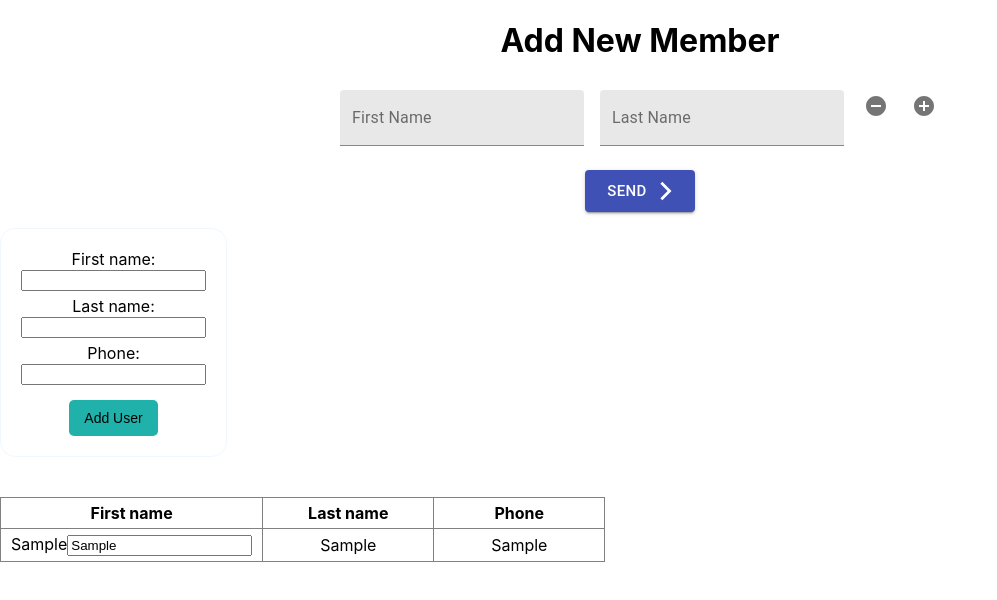
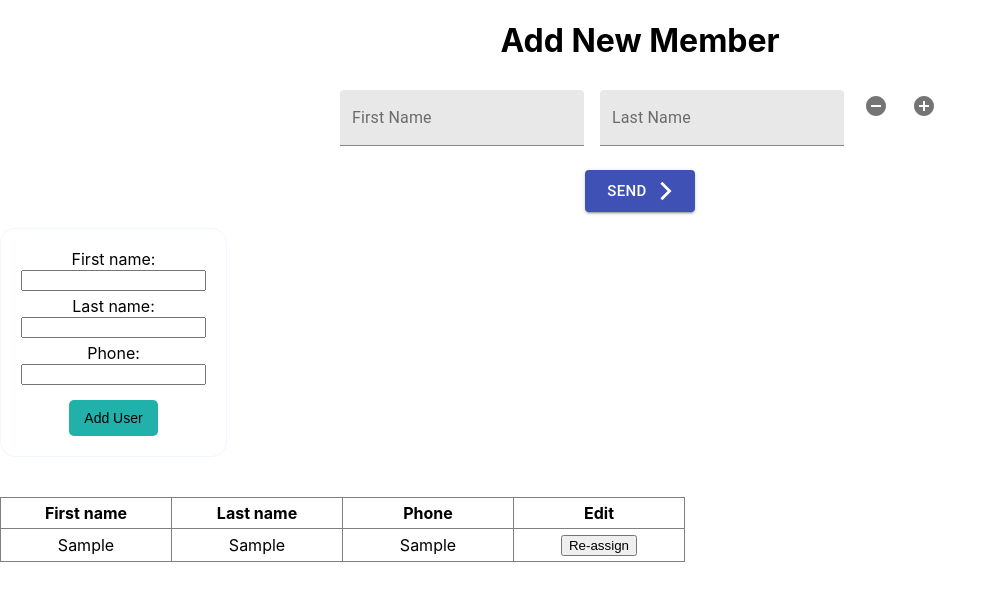
Before and after one commit to Akash1012/Hooks, a React (Create React App) app: page / in a window 1280 px wide. Both pictures are taken after typing "Sample", "Sample", "Sample" into the empty fields and a click on the input "Add User". Shown: the top 600 px of the page, without its empty margins (0-997 px from the left). Built offline with nearby package versions, Linux system fonts and the light colour scheme.

Commit message:
Dynamic form

```diff
--- a/src/Compoments/DynamicField/important.js
+++ b/src/Compoments/DynamicField/important.js
@@ -41,25 +41,22 @@ function PhoneBookForm(props) {
   });
 
   const handleChangeInput = (index, event) => {
-    // const values = [...inputFields];
-    console.log(event.target.name);
-    // values[index][event.target.name] = event.target.value
-    setInputFields({ ...inputFields, [event.target.name]: event.target.value });
-    // setInputFields(values)
-    // console.log("Value", inputFields);
+    setInputFields({
+      ...inputFields,
+      [event.target.name]: event.target.value,
+      mark: true,
+    });
   };
 
   const onSubmit = (e) => {
     const { save } = props;
     e.preventDefault();
     save(inputFields);
-    // setData([...data,[e.target.name] = e.target.name])
     setInputFields({
       userFirstname: "",
       userLastname: "",
       userPhone: "",
     });
-    console.log("Submit Data", inputFields);
   };
   return (
     <form onSubmit={onSubmit} style={style.form.container}>
@@ -110,15 +107,33 @@ function InformationTable(props) {
   const { saveData } = props;
   const [saveData1, setSaveData1] = useState([]);
   React.useEffect(() => {
-    console.log("Hello World");
     setSaveData1(saveData);
   }, [saveData]);
 
+  console.log("Set", saveData1);
+
   const changeInputField = (event, index) => {
-    const values = [...saveData1];
-    values[index][event.target.name] = event.target.value;
-    setSaveData1(values);
-    console.log("Value", values);
+    let items = [...saveData1];
+    // 2. Make a shallow copy of the item you want to mutate
+    let item = { ...items[index] };
+    // 3. Replace the property you're intested in
+    // debugger;
+    item[event.target.name] = event.target.value;
+    // 4. Put it back into our array. N.B. we *are* mutating the array here, but that's why we made a copy first
+    items[index] = item;
+    // 5. Set the state to our new copy
+    // console.log("Items", items);
+    setSaveData1(items);
+  };
+
+  const changeData = (index) => {
+    console.log("Index", index);
+    let items = [...saveData1];
+    let item = { ...items[index] };
+    item["mark"] = !item.mark;
+    items[index] = item;
+    setSaveData1(items);
+    console.log("Items", items);
   };
   return (
     <table style={style.table} className="informationTable">
@@ -127,20 +142,62 @@ function InformationTable(props) {
           <th style={style.tableCell}>First name</th>
           <th style={style.tableCell}>Last name</th>
           <th style={style.tableCell}>Phone</th>
+          <th style={style.tableCell}>Edit</th>
         </tr>
         {saveData1?.map((data, index) => (
           <tr key={index}>
             <td style={style.tableCell}>
-              {data.userFirstname}
+              {data.mark ? (
+                data.userFirstname
+              ) : (
                 <input
                   type="text"
+                  // disabled={data.mark}
                   name="userFirstname"
                   value={data.userFirstname}
                   onChange={(e) => changeInputField(e, index)}
                 />
+              )}
             </td>
-            <td style={style.tableCell}>{data.userLastname}</td>
-            <td style={style.tableCell}>{data.userPhone}</td>
+            <td style={style.tableCell}>
+              {data.mark ? (
+                data.userLastname
+              ) : (
+                <input
+                  style={style.form.inputs}
+                  className="userLastname"
+                  name="userLastname"
+                  disabled={data.mark}
+                  type="text"
+                  value={data.userLastname}
+                  onChange={(e) => changeInputField(e, index)}
+                />
+              )}
+            </td>
+            <td style={style.tableCell}>
+              {" "}
+              {data.mark ? (
+                data.userPhone
+              ) : (
+                <input
+                  style={style.form.inputs}
+                  className="userPhone"
+                  name="userPhone"
+                  value={data.userPhone}
+                  type="text"
+                  onChange={(e) => changeInputField(e, index)}
+                />
+              )}
+            </td>
+            <td style={style.tableCell}>
+              <button
+                type="button"
+                disabled={false}
+                onClick={() => changeData(index)}
+              >
+                {data.mark ? "Re-assign" : "Submit"}
+              </button>
+            </td>
           </tr>
         ))}
       </thead>
@@ -151,7 +208,7 @@ function InformationTable(props) {
 function Application(props) {
   const [saveData, setSaveData] = React.useState([]);
   const save = (data) => {
-    setSaveData([...saveData, { ...data }]);
+    setSaveData([...saveData, data]);
     console.log(saveData);
   };
   return (
```
Lines whose indentation alone changed are shown as unchanged.
